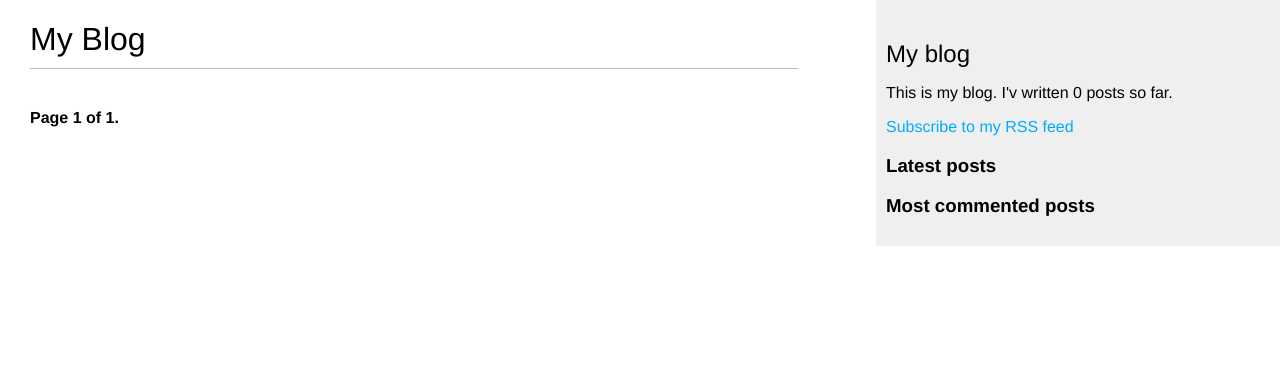
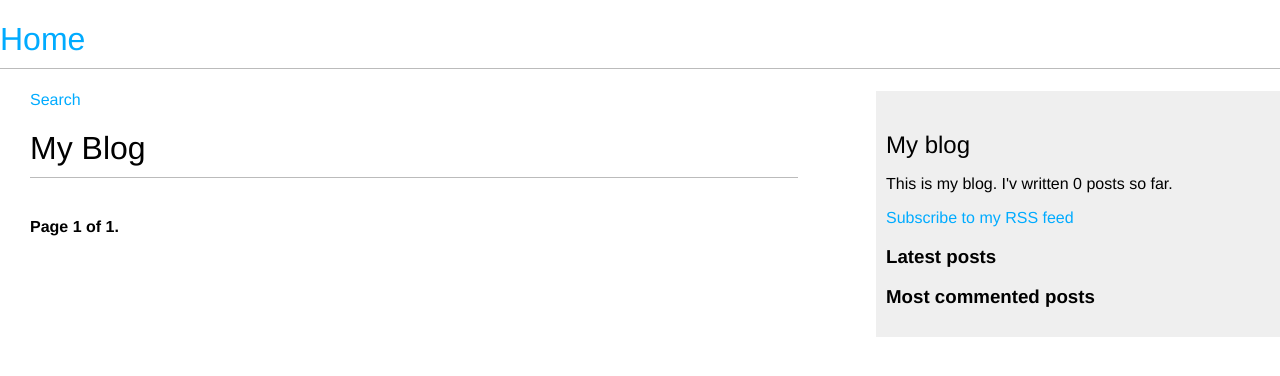
Before and after one commit to mohandgnibi/Django5_By_Example, a Django app: page / in a window 1280 px wide. Shown: the top 376 px of the page. Run offline with Django 5.2, Linux system fonts and the light colour scheme; data that the repository does not hold is empty.

Commit message:
Chapter3

```diff
--- a/Blog_Application/blog/templates/blog/base.html
+++ b/Blog_Application/blog/templates/blog/base.html
@@ -7,7 +7,13 @@
     <link rel="stylesheet" href="{% static 'css/blog.css' %}">
   </head>
   <body>
+    <p>
+      <h1>
+        <a href="{% url 'blog:post_list' %}">Home</a>
+      </h1>
+    </p>
     <div id="content">
+      <a href="{% url 'blog:post_search' %}">Search</a>
       {% block content %}
       {% endblock content %}
     </div>
```
